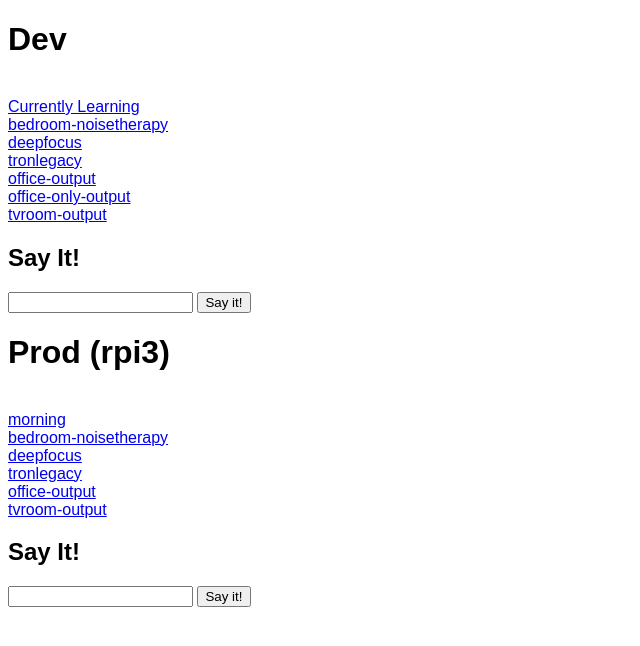
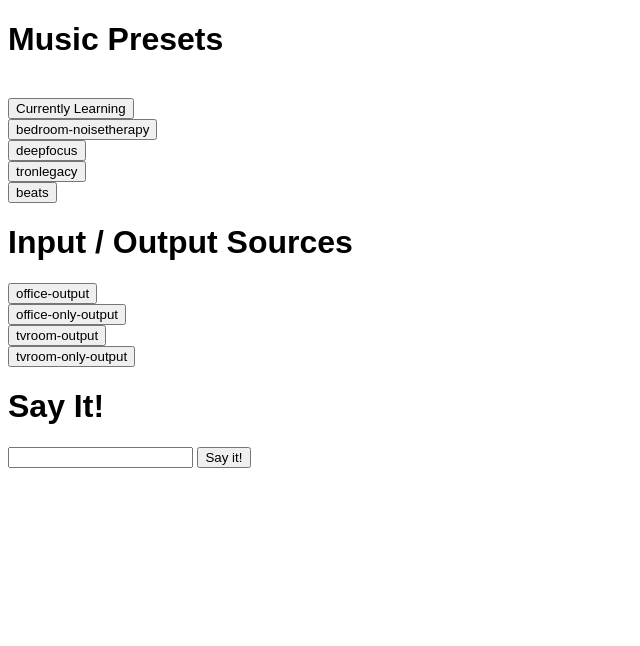
Before and after one commit to jzajac2/SonosWebJs, a website built with webpack: page src/index.html in a window 1280 px wide. Shown: the whole page, without its empty margins (0-640 px from the left). Built offline with nearby package versions, Linux system fonts and the light colour scheme; no server answers; a script that the page names is missing; files whose address does not match are found by name.

Commit message:
simple userAction api improvements

```diff
--- a/src/index.css
+++ b/src/index.css
@@ -5,3 +5,18 @@ body {
 table th {
   padding: 5px
 }
+hr {
+  display: block;
+  position: relative;
+  padding: 10;
+  margin: 8px auto;
+  height: 100;
+  width: 100%;
+  max-height: 0;
+  font-size: 1px;
+  line-height: 10;
+  clear: both;
+  border: none;
+  border-top: 1px solid #aaaaaa;
+  border-bottom: 1px solid #ffffff;
+}
--- a/src/index.html
+++ b/src/index.html
@@ -10,6 +10,7 @@
   -->
 <!DOCTYPE html>
 <html lang="en">
+
 <head>
   <!--
     The htmlWebpackPlugin will parse the logic below so that trackJS is only added to the production version of index.html (since only webpack.config.prod.js provides the trackJS token)
@@ -25,12 +26,18 @@
       <meta charset="UTF-8">
 
       <script>
-    function UserAction(callback) {
-    var sayWhat = document.getElementById('sayitInputTb').value;
-    console.log(sayWhat);
+        function userAction(resourcePath) {
+          if (window.location.host.includes("localhost")) {
+            console.log('in');
+            environmentUrl = "http://localhost:5005"
+          }
+          else {
+            environmentUrl = 'http://rpi3:5005'
+          }
+
           var xobj = new XMLHttpRequest();
           // true parameter denotes asynchronous
-    xobj.open('GET', "http://localhost:5005/sayall/" + sayWhat, true);
+          xobj.open('GET', environmentUrl + "/" + resourcePath, true);
           xobj.onreadystatechange = function () {
             if (xobj.readyState == 4 && xobj.status == "200") {
               // This marks that the response has been successfully retrieved from the server
@@ -40,55 +47,50 @@
           };
           xobj.send(null);
         }
+
+        function sayIt(environmentUrl) {
+          var sayWhat = document.getElementById('sayItInputTbProd').value;
+          resourceString = 'sayall' + '/' + sayWhat;
+          userAction(resourceString)
+        }
       </script>
-
 </head>
-<!-- <body>
-  <h1>Users</h1>
-  <table>
-    <thead>
-      <th>&nbsp;</th>
-      <th>Id</th>
-      <th>First Name</th>
-      <th>Last Name</th>
-      <th>Email</th>
-    </thead>
-    <tbody id="users">
-
-    </tbody>
-  </table>
-</body> -->
 
 <body>
-    <div><h1>Dev</h1></div>
-    <button hidden="true" type="button">TV Room</button></br>
-    <a href="http://localhost:5005/preset/currentlylearning">Currently Learning</a></br>
-    <a href="http://localhost:5005/preset/bedroom-noisetherapy">bedroom-noisetherapy</a></br>
-    <a href="http://localhost:5005/preset/deepfocus">deepfocus</a></br>
-    <a href="http://localhost:5005/preset/tronlegacy">tronlegacy</a></br>
-    <a href="http://localhost:5005/preset/office-output">office-output</a></br>
-    <a href="http://localhost:5005/preset/office-only-output">office-only-output</a></br>
-    <a href="http://localhost:5005/preset/tvroom-output">tvroom-output</a></br>
+  <div>
+    <h1>Music Presets</h1>
+  </div>
+  <button hidden="true" type="button">TV Room</button>
+  </br>
+  <button id="currentlyLearningBtn" type="submit" onclick="userAction('preset/currentlylearning')">Currently Learning</button>
+  </br>
+  <button id="noiseTherapyBtn" type="submit" onclick="userAction('preset/bedroom-noisetherapy')">bedroom-noisetherapy</button>
+  </br>
+  <button id="deepFocusBtn" type="submit" onclick="userAction('preset/deepfocus')">deepfocus</button>
+  </br>
+  <button id="tronlegacyBtn" type="submit" onclick="userAction('preset/tronlegacy')">tronlegacy</button>
+  </br>
+  <button id="beatsBtn" type="submit" onclick="userAction('preset/beats')">beats</button>
+  </br>
 
-    <div><h2>Say It!</h2></div>
-    <input id="sayitInputTb" type="text">
-    <button id="sayItBtn" type="submit" onclick="UserAction()">Say it!</button></br>
+  <div>
+    <h1>Input / Output Sources</h1>
+  </div>
+  <button id="officeOutputBtn" type="submit" onclick="userAction('preset/office-output')">office-output</button>
+  </br>
+  <button id="officeOnlyOutputBtn" type="submit" onclick="userAction('preset/office-only-output')">office-only-output</button>
+  </br>
+  <button id="tvroomOutputBtn" type="submit" onclick="userAction('preset/tvroom-output')">tvroom-output</button>
+  </br>
+  <button id="tvroomOnlyOutputBtn" type="submit" onclick="userAction('preset/tvroom-only-output')">tvroom-only-output</button>
+  </br>
 
+  <div>
+    <h1>Say It!</h1>
+  </div>
+  <input id="sayItInputTbProd" type="text">
+  <button id="sayItBtnDev" type="submit" onclick="sayIt('http://localhost:5005')">Say it!</button>
+</body>
+<!-- <script type="text/javascript" src="index.js"></script> -->
 
-    <div><h1>Prod (rpi3)</h1></div>
-
-    <button hidden="false" type="button">TV Room</button></br>
-    <a href="http://rpi3:5005/preset/morning">morning</a></br>
-    <a href="http://rpi3:5005/preset/bedroom-noisetherapy">bedroom-noisetherapy</a></br>
-    <a href="http://rpi3:5005/preset/deepfocus">deepfocus</a></br>
-    <a href="http://rpi3:5005/preset/tronlegacy">tronlegacy</a></br>
-    <a href="http://rpi3:5005/preset/office-output">office-output</a></br>
-    <a href="http://rpi3:5005/preset/tvroom-output">tvroom-output</a></br>
-
-    <div><h2>Say It!</h2></div>
-    <input id="sayitInputTb" type="text">
-    <button id="sayItBtn" type="submit" onclick="UserAction()">Say it!</button></br>
-
-
-  </body>
 </html>
--- a/src/index.js
+++ b/src/index.js
@@ -1,15 +1,29 @@
 import './index.css';
 
 import {getUsers, deleteUser} from './api/userApi';
-import {getSayIt} from './api/baseApi';
+//mport {getSayIt} from './api/baseApi';
 
 
-getSayIt().then(result => {
-  global.document.getElementById('sayItBtn').onclick();
-  console.log(result)
-}
+// getSayIt().then(result => {
+//   global.document.getElementById('sayItBtn').onclick();
+//   console.log(result)
+// })
 
-)
+
+/* function Get(callback,baseUrl,req) {
+  var sayWhat = document.getElementById('sayitInputTb').value;
+  var xobj = new XMLHttpRequest();
+                // true parameter denotes asynchronous
+  xobj.open('GET', baseUrl + "/" + req,true);
+  xobj.onreadystatechange = function () {
+        if (xobj.readyState == 4 && xobj.status == "200") {
+          // This marks that the response has been successfully retrieved from the server
+          // Utilize callback
+          callback(xobj.responseText);
+        }
+  };
+  xobj.send(null);
+  } */
 
 // Populate table of users via API call.
 getUsers().then(result => {
```
Lines whose indentation alone changed are shown as unchanged.
